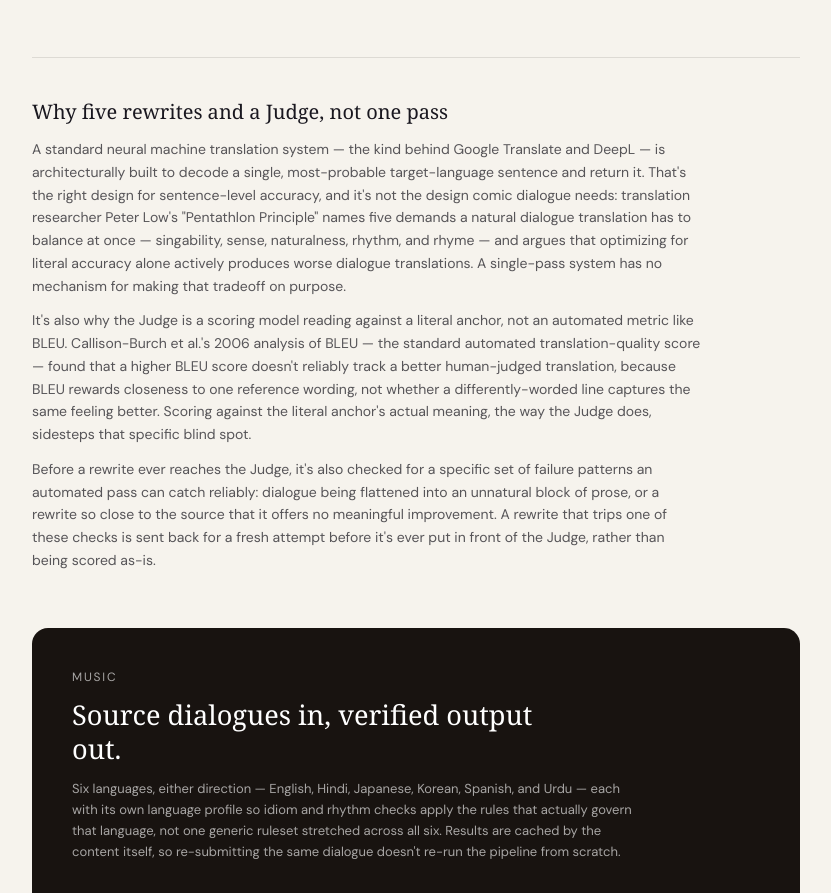
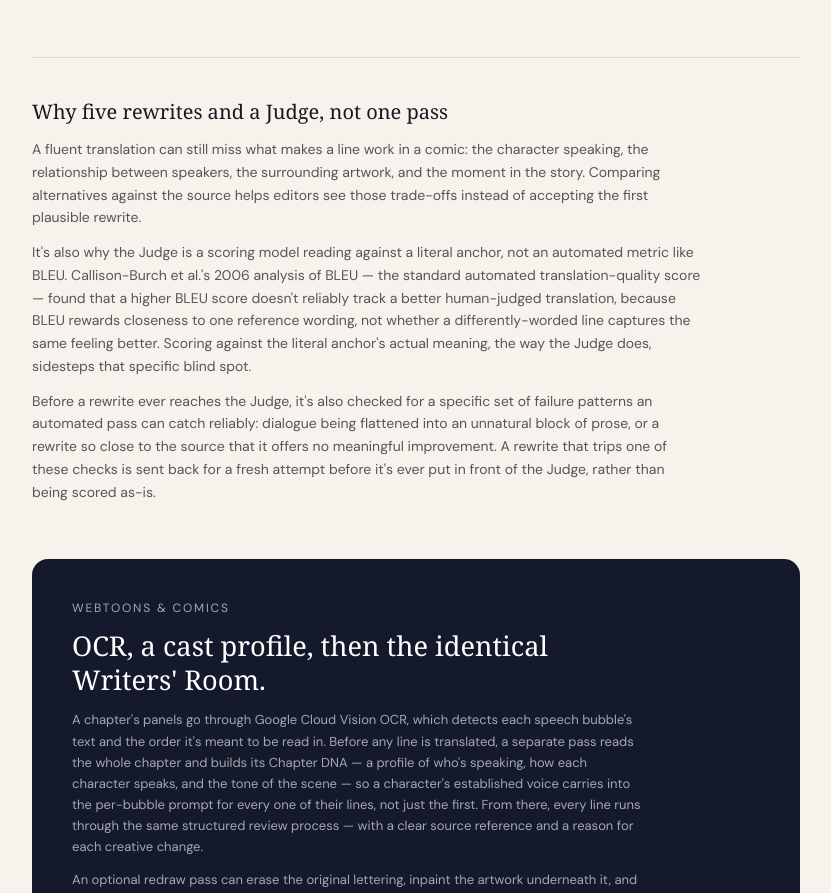
Before and after one commit to rohandhir10/experience-engine, a Next.js app in the folder web/: page /how-it-works in a window 1280 px wide. Shown: the part 880-1773 px from the top of the page, without its empty margins (224-1055 px from the left). Built offline with nearby package versions, Linux system fonts and the light colour scheme.

Commit message:
Remove music section and make workflow page comics-only

```diff
--- a/web/app/how-it-works/page.tsx
+++ b/web/app/how-it-works/page.tsx
@@ -3,7 +3,6 @@ import { Footer } from "@/components/Footer";
 import { JsonLd } from "@/components/JsonLd";
 import { BreadcrumbNav } from "@/components/BreadcrumbNav";
 import { SourceList } from "@/components/SourceList";
-import { PipelineDiagramDark } from "@/components/PipelineDiagramDark";
 import { ComicsPipelineDiagram } from "@/components/ComicsPipelineDiagram";
 import Link from "next/link";
 import { contentByPath } from "@/lib/content";
@@ -148,17 +147,7 @@ export default function HowItWorksPage() {
             Why five rewrites and a Judge, not one pass
           </h2>
           <p className="mt-3 max-w-prose text-[14px] leading-relaxed text-ink/72 dark:text-ink-dark/72">
-            A standard neural machine translation system — the kind behind
-            Google Translate and DeepL — is architecturally built to decode
-            a single, most-probable target-language sentence and return it.
-            That's the right design for sentence-level accuracy, and it's
-            not the design comic dialogue needs: translation researcher Peter
-            Low's "Pentathlon Principle" names five demands a natural dialogue
-            translation has to balance at once — singability, sense,
-            naturalness, rhythm, and rhyme — and argues that optimizing for
-            literal accuracy alone actively produces worse dialogue
-            translations. A single-pass system has no mechanism for making
-            that tradeoff on purpose.
+            A fluent translation can still miss what makes a line work in a comic: the character speaking, the relationship between speakers, the surrounding artwork, and the moment in the story. Comparing alternatives against the source helps editors see those trade-offs instead of accepting the first plausible rewrite.
           </p>
           <p className="mt-3 max-w-prose text-[14px] leading-relaxed text-ink/72 dark:text-ink-dark/72">
             It's also why the Judge is a scoring model reading against a
@@ -180,31 +169,7 @@ export default function HowItWorksPage() {
           </p>
         </section>
 
-        {/* dark:border-white/[0.12] - this card's fixed dark background
-            (#181310) is the exact same hex as the page's own dark-mode
-            background, confirmed via computed styles - with no border it
-            was completely invisible as a card in dark mode specifically
-            (light mode's cream page background gives it real contrast
-            with no border needed). */}
-        <div className="mt-14 rounded-2xl bg-[#181310] p-8 dark:border dark:border-white/[0.12] sm:p-10">
-          <p className="text-[12px] uppercase tracking-[0.15em] text-white/62">Music</p>
-          <h2 className="mt-3 max-w-lg font-serif text-[1.5rem] leading-[1.25] text-white sm:text-[1.7rem]">
-            Source dialogues in, verified output out.
-          </h2>
-          <p className="mt-3 max-w-xl text-[13px] leading-relaxed text-white/62">
-            Six languages, either direction — English, Hindi, Japanese,
-            Korean, Spanish, and Urdu — each with its own language profile
-            so idiom and rhythm checks apply the rules that actually govern
-            that language, not one generic ruleset stretched across all six.
-            Results are cached by the content itself, so re-submitting the
-            same dialogue doesn't re-run the pipeline from scratch.
-          </p>
-          <div className="mt-8">
-            <PipelineDiagramDark />
-          </div>
-        </div>
-
-        <div className="mt-8 rounded-2xl bg-[#141a2b] p-8 sm:p-10">
+        <div className="mt-14 rounded-2xl bg-[#141a2b] p-8 sm:p-10">
           <p className="text-[12px] uppercase tracking-[0.15em] text-white/62">
             Webtoons &amp; comics
           </p>
@@ -220,8 +185,7 @@ export default function HowItWorksPage() {
             the scene — so a character's established voice carries into the
             per-bubble prompt for every one of their lines, not just the
             first. From there, every line runs through the same
-            Translator → Creative Adapter → Judge pipeline the music side
-            uses — not a separate, lesser engine.
+            structured review process — with a clear source reference and a reason for each creative change.
           </p>
           <p className="mt-3 max-w-xl text-[13px] leading-relaxed text-white/62">
             An optional redraw pass can erase the original lettering,
```
